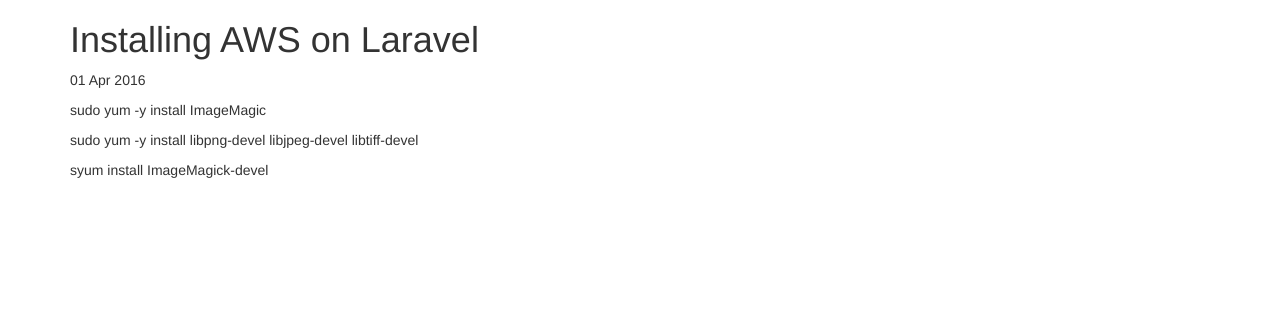
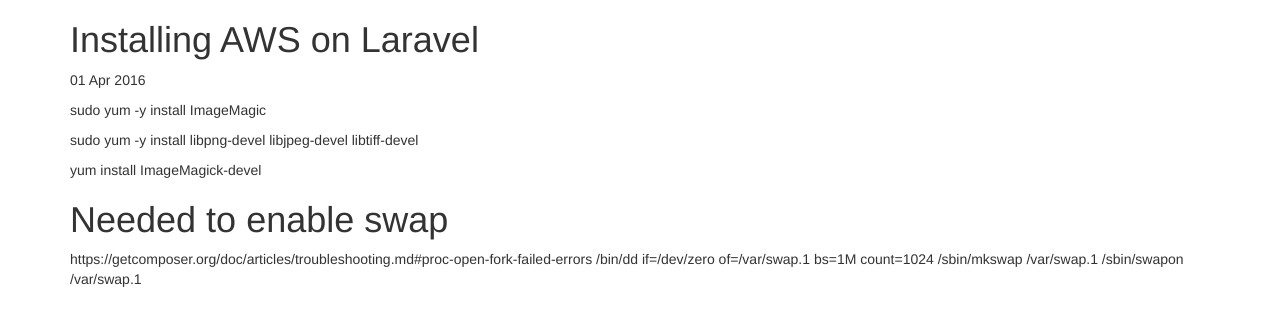
Before and after one commit to ArtisanTinkerer/ArtisanTinkerer.github.io, a Jekyll site: the page built from _posts/2016-04-01-laravel-aws.md, in a window 1280 px wide. Shown: the top 326 px of the page. Built offline with Jekyll 4.4.1, drawn with Linux system fonts in a browser that asks for light colours.

Commit message:
Update 2016-04-01-laravel-aws.md

```diff
--- a/_posts/2016-04-01-laravel-aws.md
+++ b/_posts/2016-04-01-laravel-aws.md
@@ -9,4 +9,10 @@
 
 sudo yum -y install libpng-devel libjpeg-devel libtiff-devel
 
-syum install ImageMagick-devel
+yum install ImageMagick-devel
+
+# Needed to enable swap
+https://getcomposer.org/doc/articles/troubleshooting.md#proc-open-fork-failed-errors
+/bin/dd if=/dev/zero of=/var/swap.1 bs=1M count=1024
+/sbin/mkswap /var/swap.1
+/sbin/swapon /var/swap.1
```
